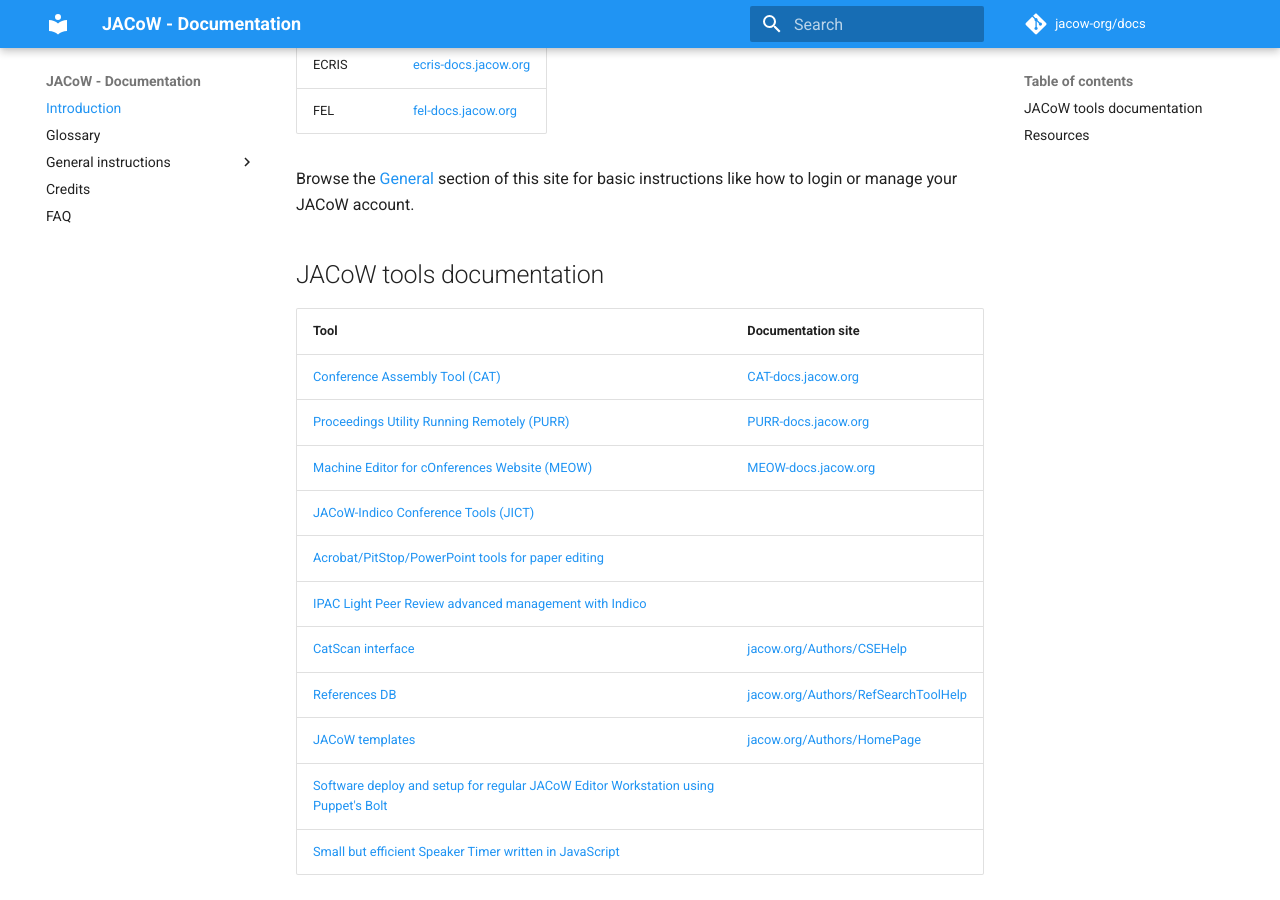
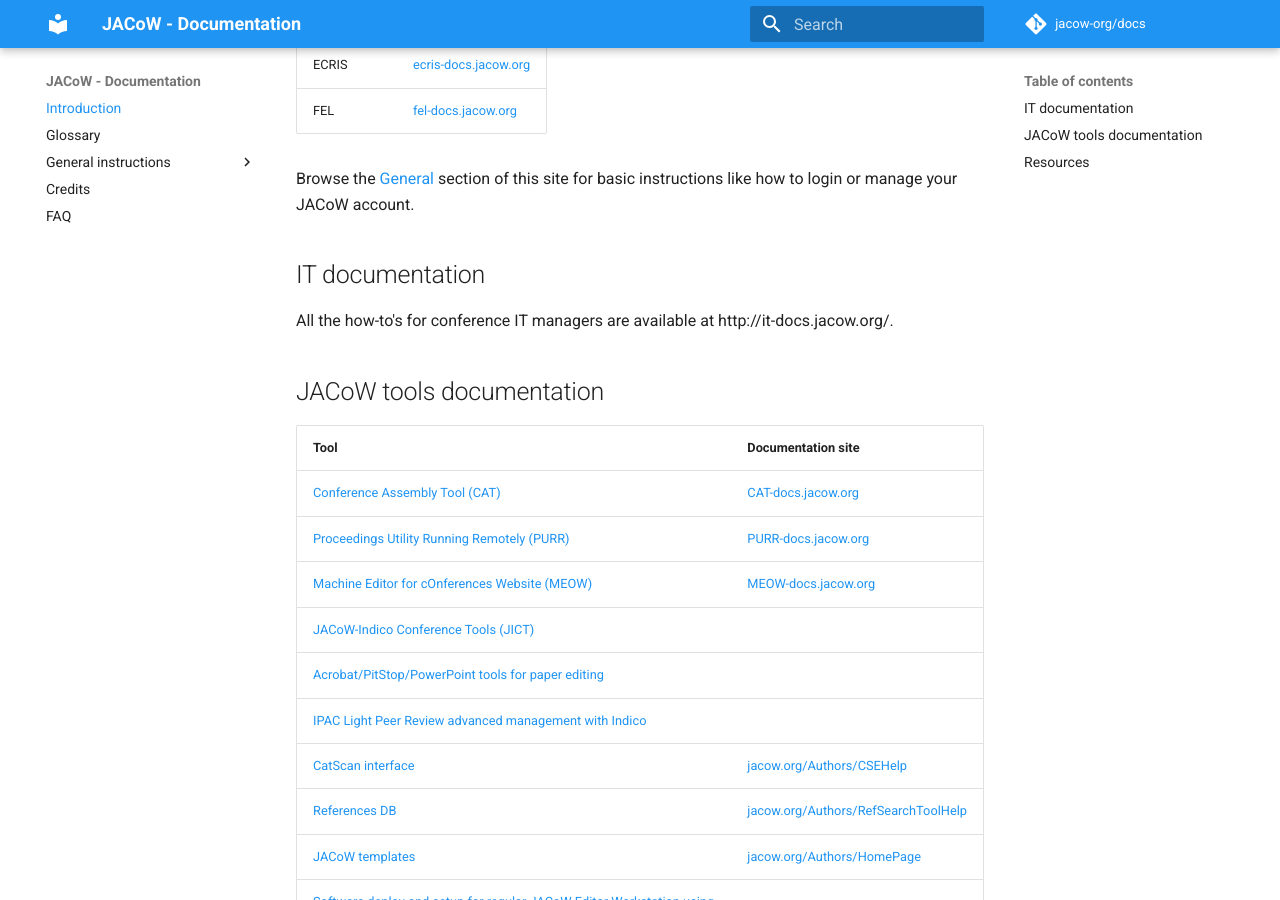
Before and after one commit to JACoW-org/docs, an MkDocs documentation site: the page built from docs/index.md, in a window 1280 px wide and 900 px high, scrolled down 349 px. Built offline with MkDocs 1.6.1 and Material for MkDocs 9.7.7, drawn with Linux system fonts in a browser that asks for light colours; comment, search, counter and statistics services are not loaded.

Commit message:
Added IT-docs

```diff
--- a/docs/index.md
+++ b/docs/index.md
@@ -12,6 +12,10 @@
 | FEL        | [fel-docs.jacow.org](https://fel-docs.jacow.org)     |
 
 Browse the [General](General/login/) section of this site for basic instructions like how to login or manage your JACoW account.
+
+## IT documentation
+
+All the how-to's for conference IT managers are available at http://it-docs.jacow.org/.
 
 ## JACoW tools documentation
 
```
